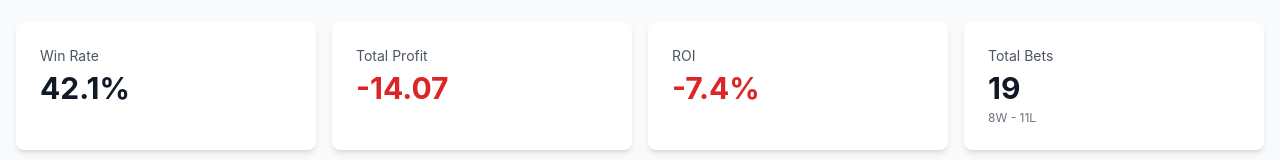
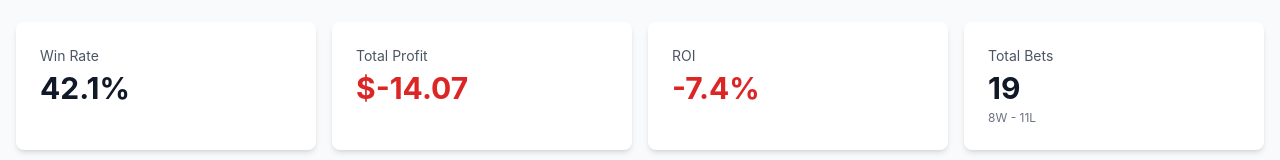
Before and after one commit to jgamblin/NCAA-Prediction, a React (Vite) app in the folder frontend/: page /betting in a window 1280 px wide. Shown: the part 155-315 px from the top of the page. Built offline with nearby package versions, Linux system fonts and the light colour scheme.

Commit message:
Fix: Replace 'units' with '$' in web UI
Changed two locations to use dollar signs consistently:
1. HomePage.jsx - Changed '(+X units)' to '(+)'
2. BettingPage.jsx - Added '$' to Total Profit display

Now all profit displays consistently use $ throughout the UI.

```diff
--- a/frontend/src/pages/BettingPage.jsx
+++ b/frontend/src/pages/BettingPage.jsx
@@ -70,7 +70,7 @@ export default function BettingPage() {
           <div className="card">
             <p className="text-sm text-gray-600 mb-1">Total Profit</p>
             <p className={`text-3xl font-bold ${summary.total_profit >= 0 ? 'text-green-600' : 'text-red-600'}`}>
-              {summary.total_profit >= 0 ? '+' : ''}{summary.total_profit?.toFixed(2)}
+              {summary.total_profit >= 0 ? '+' : ''}${summary.total_profit?.toFixed(2)}
             </p>
           </div>
 
--- a/frontend/src/pages/HomePage.jsx
+++ b/frontend/src/pages/HomePage.jsx
@@ -110,7 +110,7 @@ export default function HomePage() {
               {bettingSummary?.wins || 0}W - {bettingSummary?.losses || 0}L
               {bettingSummary && bettingSummary.total_bets > 0 && (
                 <span className={`ml-2 ${bettingSummary.total_profit >= 0 ? 'text-green-600' : 'text-red-600'}`}>
-                  ({bettingSummary.total_profit >= 0 ? '+' : ''}{bettingSummary.total_profit?.toFixed(2)} units)
+                  ({bettingSummary.total_profit >= 0 ? '+' : ''}${bettingSummary.total_profit?.toFixed(2)})
                 </span>
               )}
             </p>
```
